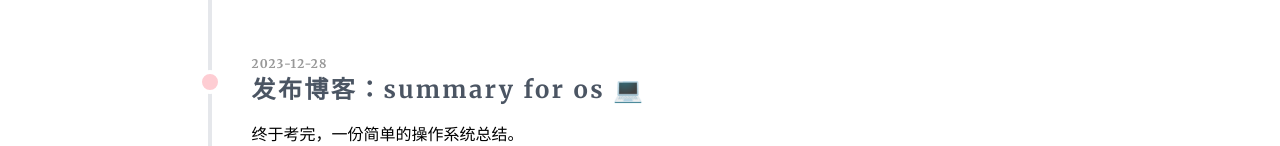
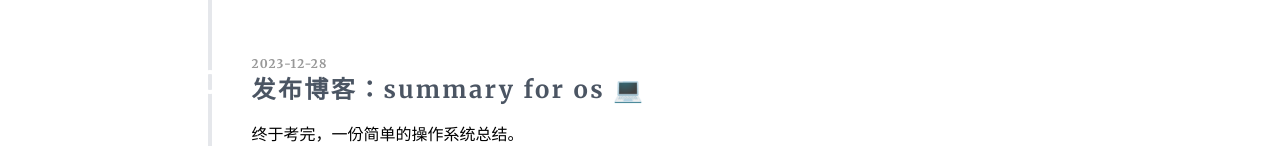
Before and after one commit to Linn3a/blog, a Next.js app: page / in a window 1280 px wide. Shown: the part 806-952 px from the top of the page. Built offline with nearby package versions, Linux system fonts and the light colour scheme.

Commit message:
feat🎨: different dot color

```diff
--- a/components/TimeLine.css
+++ b/components/TimeLine.css
@@ -20,12 +20,10 @@
     .post {
         @apply
         absolute top-5 -left-3.5
-        bg-rose-200
         h-6 w-6
         rounded-full
         border-4
         border-white
-        hover:ring-2 ring-rose-100
     }
     .dot {
         @apply
```
